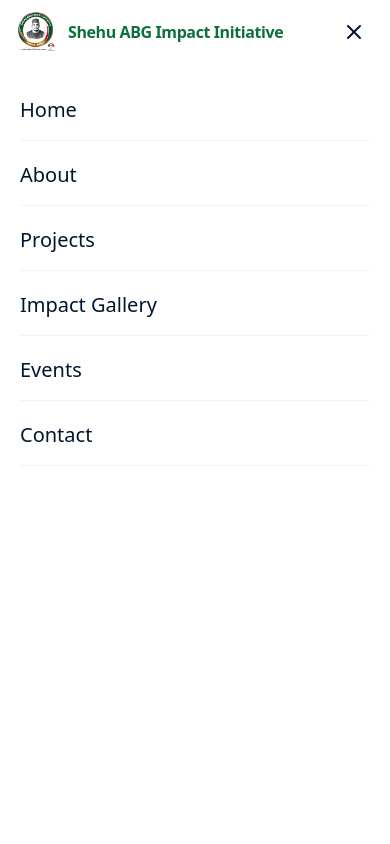
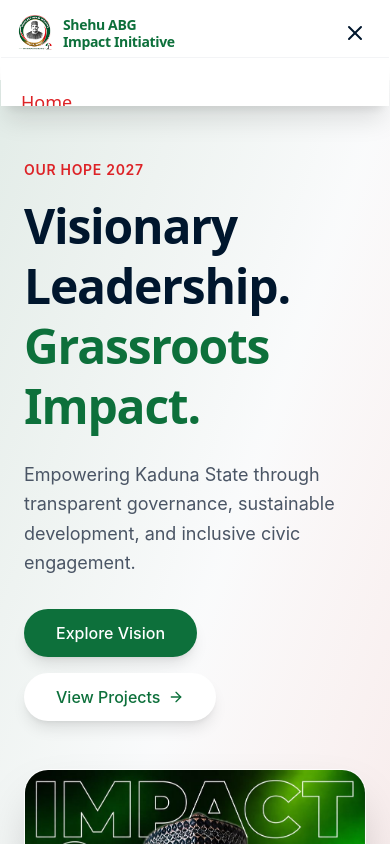
Before and after one commit to Mheek-frosh/shehu, a React (Vite) app: page / in a window 390 px wide. Both pictures are taken after a click on the button "Open menu". Shown: the top 844 px of the page. Built offline with nearby package versions, Linux system fonts and the light colour scheme.

Commit message:
fixes for nav for mobile

```diff
--- a/src/components/layout/Navbar.tsx
+++ b/src/components/layout/Navbar.tsx
@@ -18,19 +18,35 @@ export default function Navbar() {
   }, []);
 
   useEffect(() => {
-    setIsOpen(false);
-  }, [location]);
+    if (!isOpen) return;
+
+    const previousOverflow = document.body.style.overflow;
+    const handleKeyDown = (event: KeyboardEvent) => {
+      if (event.key === 'Escape') setIsOpen(false);
+    };
+
+    document.body.style.overflow = 'hidden';
+    window.addEventListener('keydown', handleKeyDown);
+
+    return () => {
+      document.body.style.overflow = previousOverflow;
+      window.removeEventListener('keydown', handleKeyDown);
+    };
+  }, [isOpen]);
 
   return (
     <header
       className={`fixed top-0 left-0 right-0 z-50 transition-all duration-300 ${
-        scrolled ? 'glass py-2.5 sm:py-3' : 'bg-transparent py-3 sm:py-5'
+        scrolled || isOpen ? 'glass py-2.5 sm:py-3' : 'bg-transparent py-3 sm:py-5'
       }`}
     >
-      <div className="container mx-auto px-4 md:px-6 flex items-center justify-between">
-        <Link to="/" className="z-50 flex items-center space-x-3">
-          <img src="/logo-transparent.png" alt="Shehu ABG Impact Initiative logo" className="h-10 sm:h-11 w-auto" />
-          <span className="text-base sm:text-xl font-display font-bold tracking-tight text-[var(--color-pdp-green)] whitespace-nowrap">Shehu ABG Impact Initiative</span>
+      <div className="container mx-auto flex items-center gap-3 px-4 md:px-6">
+        <Link to="/" onClick={() => setIsOpen(false)} className="z-50 flex min-w-0 flex-1 items-center gap-2.5 sm:gap-3">
+          <img src="/logo-transparent.png" alt="Shehu ABG Impact Initiative logo" className="h-9 w-auto shrink-0 sm:h-11" />
+          <span className="min-w-0 text-sm leading-tight font-display font-bold tracking-tight text-[var(--color-pdp-green)] sm:text-xl sm:leading-normal">
+            <span className="block sm:inline">Shehu ABG</span>{' '}
+            <span className="block sm:inline">Impact Initiative</span>
+          </span>
         </Link>
 
         {/* Desktop Nav */}
@@ -58,9 +74,10 @@ export default function Navbar() {
 
         {/* Mobile Toggle */}
         <button
-          className="lg:hidden z-50 p-2"
+          type="button"
+          className="relative z-50 -mr-1 flex size-11 shrink-0 items-center justify-center rounded-full text-[var(--foreground)] transition-colors hover:bg-black/5 focus-visible:outline-2 focus-visible:outline-offset-2 focus-visible:outline-[var(--color-pdp-green)] lg:hidden"
           onClick={() => setIsOpen(!isOpen)}
-          aria-label="Toggle Menu"
+          aria-label={isOpen ? 'Close menu' : 'Open menu'}
           aria-expanded={isOpen}
           aria-controls="mobile-navigation"
         >
@@ -68,29 +85,35 @@ export default function Navbar() {
         </button>
       </div>
 
-      {/* Fullscreen Mobile/Expanded Menu */}
+      {/* Mobile menu */}
       <AnimatePresence>
         {isOpen && (
           <motion.div
-            initial={{ opacity: 0, y: -20 }}
+            initial={{ opacity: 0, y: -12 }}
             animate={{ opacity: 1, y: 0 }}
-            exit={{ opacity: 0, y: -20 }}
-            transition={{ duration: 0.3 }}
+            exit={{ opacity: 0, y: -12 }}
+            transition={{ duration: 0.2 }}
             id="mobile-navigation"
-            className="fixed inset-0 z-40 bg-[var(--background)] pt-20 sm:pt-24 px-5 sm:px-6 overflow-y-auto pb-10"
+            className="fixed inset-x-0 bottom-0 top-14 z-40 overflow-y-auto border-t border-gray-100 bg-[var(--background)] px-4 pb-[max(2rem,env(safe-area-inset-bottom))] pt-4 shadow-xl sm:top-[68px] sm:px-6 sm:pt-6 lg:hidden"
           >
             <div className="container mx-auto max-w-lg">
-              <div className="flex flex-col space-y-1">
+              <nav aria-label="Mobile navigation" className="flex flex-col">
                 {NAV_LINKS.filter((link) => ['Home', 'About', 'Projects', 'Impact Gallery', 'Events', 'Contact'].includes(link.name)).map((link) => (
                   <Link
                     key={link.path}
                     to={link.path}
-                    className="border-b border-gray-100 py-4 text-xl sm:text-2xl font-display font-medium hover:text-[var(--color-pdp-red)] transition-colors"
+                    onClick={() => setIsOpen(false)}
+                    aria-current={location.pathname === link.path ? 'page' : undefined}
+                    className={`flex min-h-14 items-center border-b border-gray-100 px-1 py-3 font-display text-lg font-medium transition-colors sm:text-xl ${
+                      location.pathname === link.path
+                        ? 'text-[var(--color-pdp-red)]'
+                        : 'text-[var(--foreground)] hover:text-[var(--color-pdp-red)]'
+                    }`}
                   >
                     {link.name}
                   </Link>
                 ))}
-              </div>
+              </nav>
             </div>
           </motion.div>
         )}
```
Also changed, not shown: public/pp.png (added).
